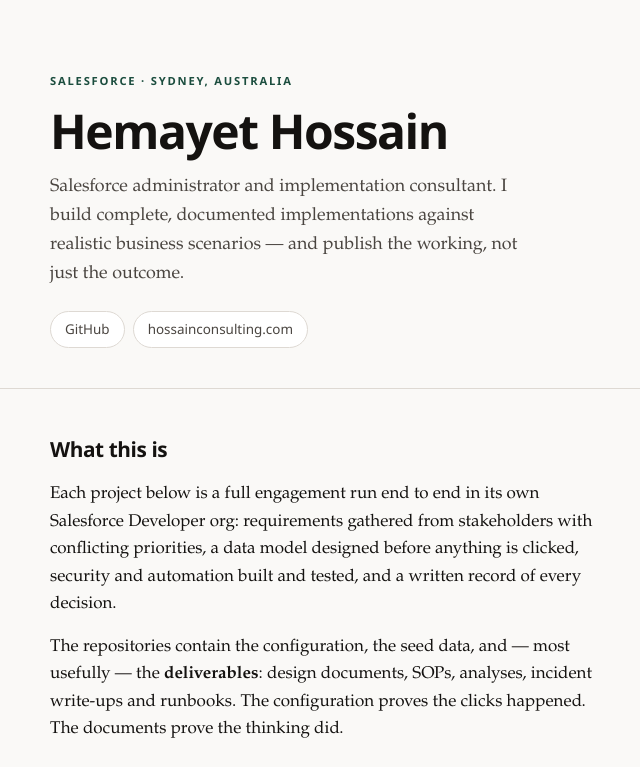
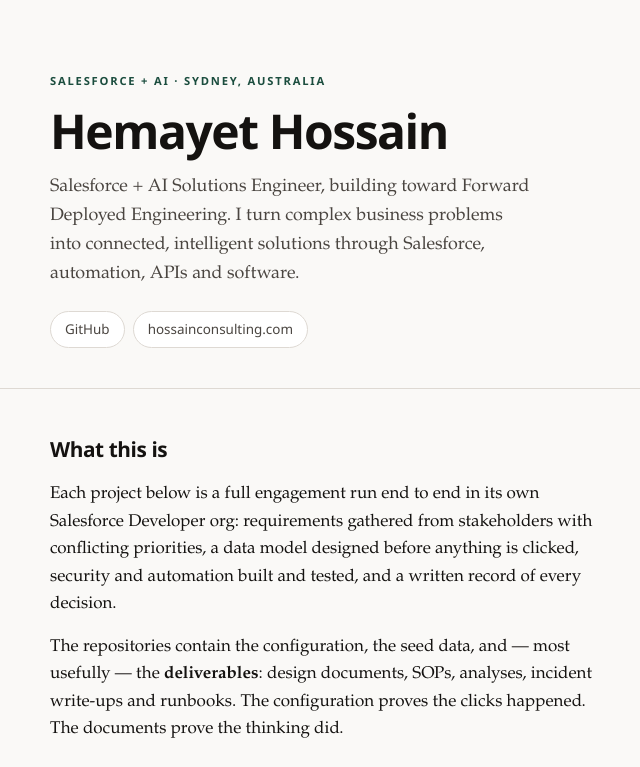
Before and after one commit to hossainconsulting/portfolio, a plain HTML site: page public/index.html in a window 1280 px wide. Shown: the top 767 px of the page, without its empty margins (310-950 px from the left). Drawn offline with Linux system fonts and the light colour scheme.

Commit message:
Update portfolio positioning to Salesforce and AI

```diff
--- a/public/index.html
+++ b/public/index.html
@@ -3,8 +3,8 @@
 <head>
 <meta charset="utf-8">
 <meta name="viewport" content="width=device-width, initial-scale=1">
-<title>Hemayet Hossain — Salesforce Portfolio</title>
-<meta name="description" content="Salesforce implementation portfolio — simulated end-to-end projects across Administrator, Platform App Builder, Advanced Administrator and Agentforce tracks. Sydney, Australia.">
+<title>Hemayet Hossain — Salesforce + AI Solutions Engineer</title>
+<meta name="description" content="Hemayet Hossain — Salesforce + AI Solutions Engineer in Sydney, Australia. Explore self-directed simulations across Salesforce, AI, automation and integrations.">
 <style>
   :root {
     --paper:   #FAF9F7;
@@ -161,12 +161,12 @@
 
 <header class="top">
   <div class="wrap">
-    <div class="eyebrow">Salesforce · Sydney, Australia</div>
+    <div class="eyebrow">Salesforce + AI · Sydney, Australia</div>
     <h1>Hemayet Hossain</h1>
     <p class="sub">
-      Salesforce administrator and implementation consultant. I build complete,
-      documented implementations against realistic business scenarios — and
-      publish the working, not just the outcome.
+      Salesforce + AI Solutions Engineer, building toward Forward Deployed
+      Engineering. I turn complex business problems into connected,
+      intelligent solutions through Salesforce, automation, APIs and software.
     </p>
     <div class="links">
       <a href="https://github.com/hossainconsulting">GitHub</a>
```
